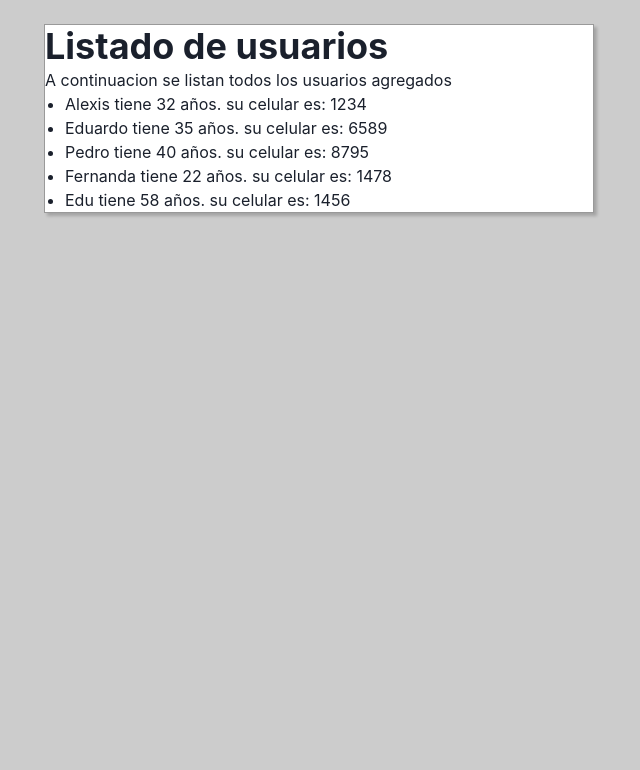
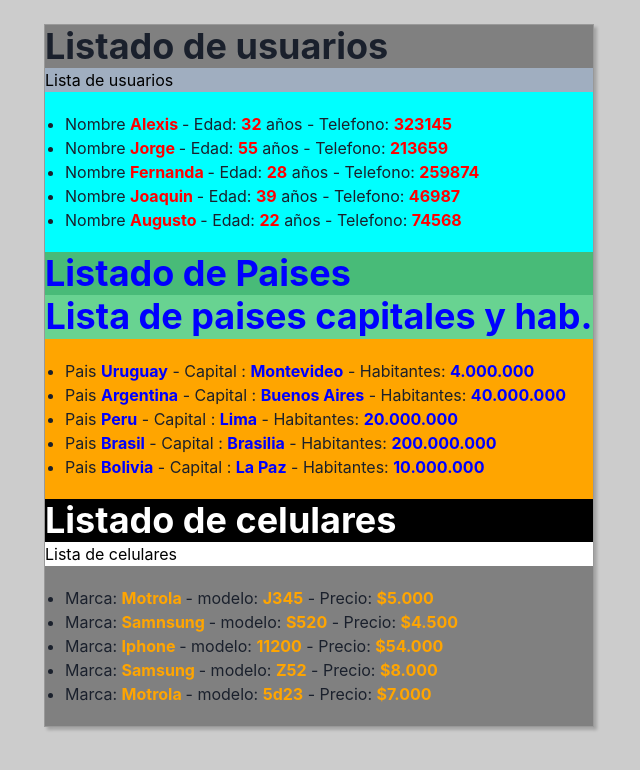
Before and after one commit to AlexisLeite/jslearning, a React (Create React App) app: page / in a window 1280 px wide. Shown: the top 770 px of the page, without its empty margins (321-961 px from the left). Built offline with nearby package versions, Linux system fonts and the light colour scheme.

Commit message:
tutiprogres

```diff
--- a/src/views/users/list/index.jsx
+++ b/src/views/users/list/index.jsx
@@ -1,6 +1,12 @@
-import { Box, Heading, Text } from "@chakra-ui/react";
 
-/**
+import { Box, Center, Heading, Text, background, color } from "@chakra-ui/react";
+
+
+alert('Ojo: EL TUTI construyendo app :D')
+
+
+
+  /**
  * EJERCICIO:
  *
  * Entender lo que está pasando acá y lograr hacer lo mismo. Actualmente la función List que está más abajo está siendo exportada como default (dice: export default function List).
@@ -29,13 +35,41 @@ import { Box, Heading, Text } from "@chakra-ui/react";
  * es de la forma { name: string }, esto quiere decir que cada uno de los elementos de nuestra lista contiene un
  * objeto que a su vez contiene una propiedad name que es de tipo string: cadena de caracteres.
  */
-const usuarios = [
-  { name: 'Alexis', age: 32, phone: 1234 },
-  { name: 'Eduardo', age: 35, phone: 6589 },
-  { name: 'Pedro', age: 40, phone: 8795 },
-  { name: 'Fernanda', age: 22, phone: 1478 },
-  { name: 'Edu', age: 58, phone: 1456 }
+
+
+
+
+
+
+  const usuarios= [
+  {name:'Alexis', age:32, Phone: 323145},
+  {name:'Jorge',  age:55, Phone: 213659},
+  {name:'Fernanda',age:28,Phone: 259874},
+  {name:'Joaquin', age:39, Phone: 46987},
+  {name:'Augusto',age: 22, Phone: 74568},
+
 ];
+
+
+
+const Paises = [
+  {Pais: 'Uruguay', Capital: 'Montevideo', habitantes: '4.000.000' },
+  {Pais: 'Argentina', Capital: 'Buenos Aires', habitantes:'40.000.000' },
+  {Pais: 'Peru', Capital: 'Lima', habitantes: '20.000.000' },
+  {Pais: 'Brasil', Capital: 'Brasilia', habitantes: '200.000.000' },
+  {Pais: 'Bolivia',Capital:'La Paz', habitantes:  '10.000.000' }
+];
+
+const Celulares= [
+{marca:'Motrola', modelo: 'J345', precio:'$5.000'},
+{marca:'Samnsung',modelo: 'S520', precio:'$4.500'},
+{marca:'Iphone',  modelo: '11200',precio:'$54.000'},
+{marca:'Samsung', modelo: 'Z52' , precio:'$8.000'},
+{marca:'Motrola', modelo: '5d23', precio:'$7.000'},
+
+];
+
+
 // Mock data "Datos de prueba", sirve para poder trabajar
 // sin preocuparnos por cómo obtener la información
 
@@ -53,14 +87,57 @@ const usuarios = [
 // ol - Ordered list "Lista ordenada", pone números
 
 export default function List() {
+  console.log(Paises)
+    console.log(Paises.length)
+      console.log(Paises.map(current=>current.Capital +5))
   return <Box>
-    <Heading as="h1">Listado de usuarios</Heading>
-    <Text> A continuacion se listan todos los usuarios agregados</Text>
+
+
+  <Heading as="h1" style= {{ color: 'balck' }} bg= 'grey'> Listado de usuarios</Heading>
+  <Text style= {{color: 'black'}}bg= 'gray.400'> Lista de usuarios</Text>
+
+
+
+  <ul style={{backgroundColor: 'cyan',padding:'20px',margin:'0px'}}>
+
+      {usuarios.map(current=> <li key={current.name}>
+        Nombre <strong style= {{color:'red'}}>{current.name} </strong> -
+          Edad: <strong style={{color:'red'}}>{current.age}</strong> años -
+      Telefono:  <strong style={{color:'red'}}>{current.Phone}</strong> </li>)}
+
+
+ </ul>
 
     {/* current significa "el elemento actual" */}
-    <ul>
-      {usuarios.map(current => <li key={current.name}> {current.name} tiene {current.age} años. su celular es: {current.phone}</li>)}
-    </ul>
+
+  <Heading as="h1" style= {{color: "blue"}} bg= 'green.400'> Listado de Paises</Heading>
+
+    <Heading as='h2' style= {{color: "blue"}} bg= 'green.300'textAlign='center' >
+      Lista de paises capitales y hab. </Heading>
+
+
+
+  <ul style={{ backgroundColor: 'orange', padding:'20px', margin:'0px' }}>
+      {Paises.map(current => <li key={current.Pais}>
+        Pais <strong style= {{color:"blue"}}>{current.Pais}</strong> -
+         Capital : <strong style={{color:'blue'}}>{current.Capital}</strong> -
+      Habitantes: <strong style= {{color:'blue'}}>{current.habitantes}</strong> </li>)}
+
+  </ul>
+
+   <Heading as= 'h1'style= {{color:'white', background:'black'}}> Listado de celulares</Heading>
+   <Text style={{color:'black'}} bg= 'white'> Lista de celulares </Text>
+
+
+   <ul style={{backgroundColor:'grey',padding:'20px', margin:'0px'}}>
+
+      {Celulares.map(current=><li key={current.marca}>
+        Marca: <strong style= {{color:"orange"}}>{current.marca} </strong> -
+          modelo: <strong style={{color:"orange"}}>{current.modelo}</strong>  -
+      Precio: <strong style={{color:"orange"}}>{current.precio}</strong> </li>)}
+
+   </ul>
+
   </Box>
 
 
--- a/src/views/users/list/styles.css
+++ b/src/views/users/list/styles.css
@@ -1 +1,18 @@
 /* Estilos de la lista de usuarios */
+
+body {
+    background: #ccc !important
+  }
+
+  #MainContainer {
+    background: white;
+    width: 550px;
+    margin: 24px auto;
+    border: 1px solid #999;
+    box-shadow: 3px 3px 3px rgba(0,0,0,0.2);
+    padding: 0
+  }
+
+  ul {
+    margin-left: 20px
+  }
```
